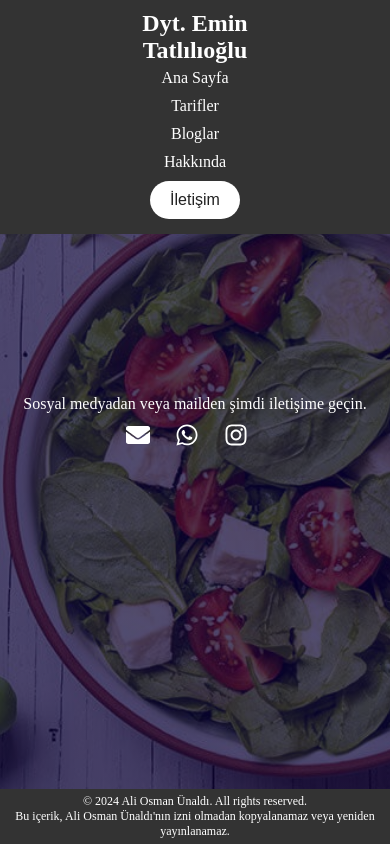
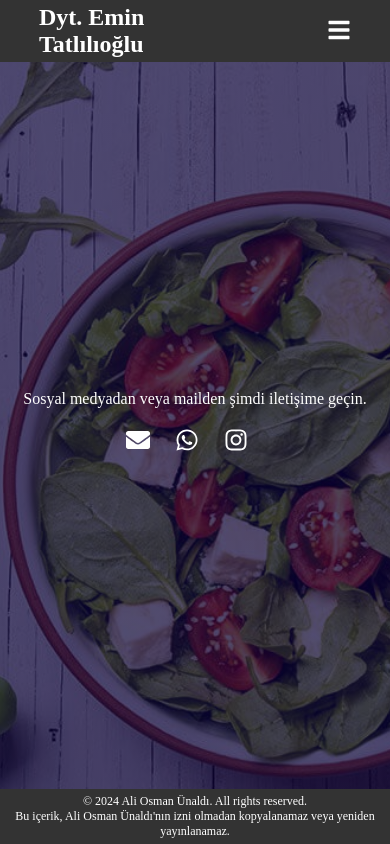
Before and after one commit to AliOsmanUnaldi/dietitian, a React (Create React App) app: page /dietitian/contact in a window 390 px wide. Built offline with nearby package versions, Linux system fonts and the light colour scheme; the HTML template or start-up script is replaced by a standard one.

Commit message:
add hamburger menu

```diff
--- a/src/Navbar.js
+++ b/src/Navbar.js
@@ -1,10 +1,21 @@
+import React, { useState } from 'react';
 import { Link } from 'react-router-dom';
+import { FaBars, FaTimes } from 'react-icons/fa';
 
 const Navbar = () => {
+  const [isOpen, setIsOpen] = useState(false);
+
+  const toggleMenu = () => {
+    setIsOpen(!isOpen);
+  };
+
   return (
     <nav className="navbar">
       <h1>Dyt. Emin Tatlılıoğlu</h1>
-      <ul>
+      <button className="hamburger" onClick={toggleMenu}>
+        {isOpen ? <FaTimes size={24} /> : <FaBars size={24} />}
+      </button>
+      <ul className={`nav-menu ${isOpen ? 'active' : ''}`}>
         <li><Link to="/dietitian/">Ana Sayfa</Link></li>
         <li><Link to="/dietitian/recipes">Tarifler</Link></li>
         <li><Link to="/dietitian/blogs">Bloglar</Link></li>
--- a/src/index.css
+++ b/src/index.css
@@ -33,23 +33,37 @@ a {
   padding-right: 10%;
 }
 
+/* Hamburger butonu */
+.hamburger {
+  background: none;
+  border: none;
+  color: #fff;
+  cursor: pointer;
+  display: none;
+  /* Başlangıçta gizle */
+}
+
 .navbar h1 {
   width: 180px;
 }
 
+.navbar ul {
+  display: flex;
+  list-style: none;
+}
+
 .navbar ul li {
   display: inline-block;
-  list-style: none;
   margin: 5px 20px;
   font-size: 16px;
 }
 
-.container{
+.container {
   padding-left: 10%;
   padding-right: 10%;
 }
 
-.btn{
+.btn {
   background: #FFF;
   color: #212121;
   padding: 14px 25px;
@@ -145,7 +159,7 @@ a {
 
 }
 
-.blog-preview:hover .caption{
+.blog-preview:hover .caption {
   opacity: 1;
 }
 
@@ -249,7 +263,8 @@ a {
 }
 
 .read-more:hover {
-text-decoration: underline;}
+  text-decoration: underline;
+}
 
 .recipe-title {
   text-align: center;
@@ -271,8 +286,6 @@ text-decoration: underline;}
   display: block;
   margin: 20px auto;
 }
-
-/**************/
 
 .contact-form-container {
   width: 100%;
@@ -325,7 +338,6 @@ text-decoration: underline;}
   background-color: #0056b3;
 }
 
-/* Contact.css */
 .contact-form-container {
   text-align: center;
   padding: 20px;
@@ -347,17 +359,20 @@ text-decoration: underline;}
   color: #007bff;
 }
 
-/*-----------------*/
 
 .contact-container {
   padding: 20px;
 }
 
-.contact-info, .consultation-info, .social-media {
+.contact-info,
+.consultation-info,
+.social-media {
   margin-bottom: 20px;
 }
 
-.contact-info h2, .consultation-info h2, .social-media h2 {
+.contact-info h2,
+.consultation-info h2,
+.social-media h2 {
   margin-bottom: 10px;
 }
 
@@ -382,34 +397,37 @@ text-decoration: underline;}
   text-decoration: none;
 }
 
-/* media query */
-/* Mobile Devices (Max Width: 768px) */
+/* Mobil Devices (Max Width: 768px) */
 @media (max-width: 768px) {
-
-  /* Navbar */
-  .navbar {
-    flex-direction: column;
-    padding: 10px;
-    text-align: center;
+  .hamburger {
+    display: block;
   }
 
   .navbar ul {
+    flex-direction: column;
+    display: none;
+    width: 100%;
+    text-align: center;
+    position: absolute;
+    top: 60px;
+    left: 0;
+    background-color: #333;
+  }
+
+  .navbar ul.active {
     display: flex;
-    flex-direction: column;
   }
 
   .navbar ul li {
     margin: 10px 0;
   }
 
-  /* Hero Section */
   .hero-text h1 {
     font-size: 36px;
   }
 
   .hero-text p {
-    font-size: 14px;
-    margin: 10px 0;
+    font-size: 16px;
   }
 
   .btn {
@@ -417,48 +435,47 @@ text-decoration: underline;}
     padding: 10px 20px;
   }
 
-  .social-icons {
+  .blog-list {
+    flex-direction: column;
+  }
+
+  .blog-preview {
+    flex-basis: 100%;
+    margin-bottom: 20px;
+  }
+
+  .recipe-list {
+    width: 100%;
+  }
+
+  .recipe-preview {
+    flex-direction: column;
+    align-items: center;
+    text-align: center;
+  }
+
+  .recipe-preview img {
+    width: 100%;
+    margin-bottom: 10px;
+  }
+
+  .recipe-content {
+    margin: 0;
+  }
+
+  .read-more {
+    text-align: center;
     margin-top: 10px;
   }
 
-  /* Blog & Recipe Lists */
-  .blog-list, .recipe-list {
-    flex-direction: column;
-  }
-
-  .blog-preview, .recipe-preview {
-    flex-basis: 100%;
-    margin-bottom: 20px;
+  .navbar h1 {
+    font-size: 1rem;
   }
 }
 
 /* Tablets (Max Width: 1024px) */
 @media (max-width: 1024px) {
-  .navbar {
-    padding: 10px;
-  }
-
-  .navbar ul li {
-    margin: 5px 10px;
-  }
-
-  .hero-text h1 {
-    font-size: 48px;
-  }
-
-  .hero-text p {
-    font-size: 16px;
-  }
-
-  .btn {
-    font-size: 16px;
-  }
-
-  .blog-list, .recipe-list {
-    flex-direction: column;
-  }
-
-  .blog-preview, .recipe-preview {
-    flex-basis: 48%;
+  .navbar h1 {
+    font-size: 1.5rem;
   }
 }
```
Lines whose indentation alone changed are shown as unchanged.
